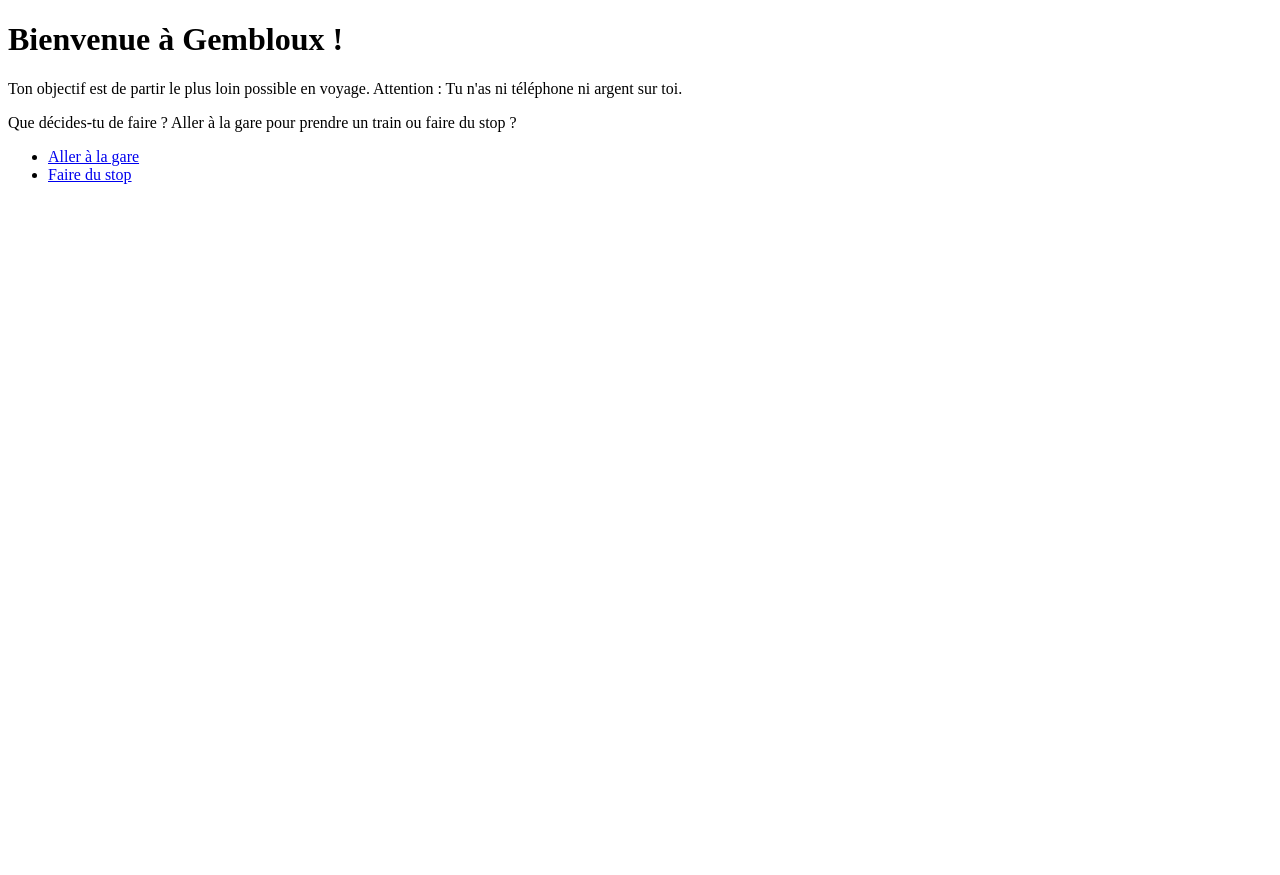
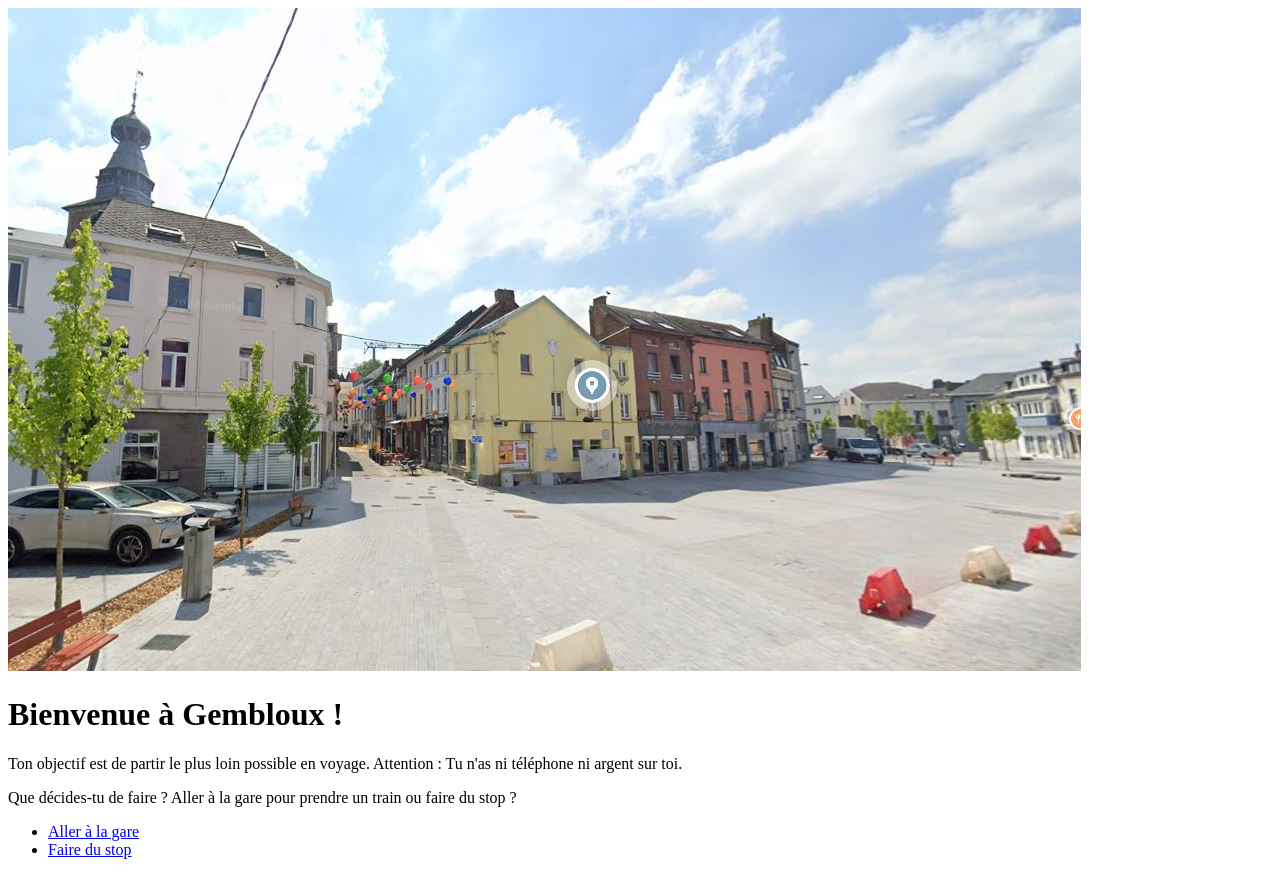
Before and after one commit to loic-hbk/loic-hbk.github.io, a plain HTML site: page gembloux.html in a window 1280 px wide. Before the commit the page ends 800 px from the top, so only its background shows below. Drawn offline with Linux system fonts and the light colour scheme.

Commit message:
ajout d'une image

```diff
--- a/gembloux.html
+++ b/gembloux.html
@@ -5,6 +5,7 @@
         <title>TELH - Gembloux</title>
     </head>
     <body>
+        <img src="images/gembloux.JPG">
         <h1>Bienvenue à Gembloux !</h1>
         <p>Ton objectif est de partir le plus loin possible en voyage. Attention : Tu n'as ni téléphone ni argent sur toi.</p>
         <p>Que décides-tu de faire ? Aller à la gare pour prendre un train ou faire du stop ?</p>
```
Also changed, not shown: images/gembloux.JPG (added).
